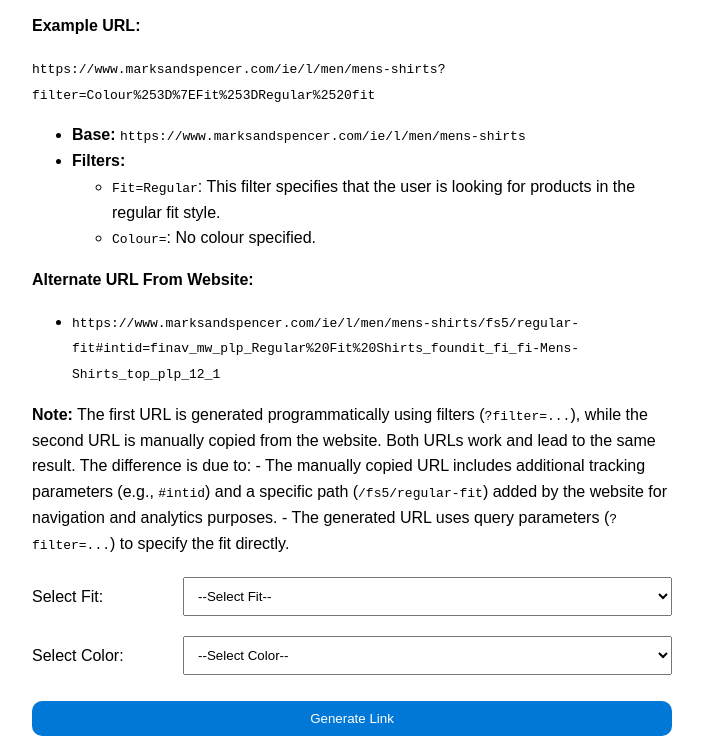
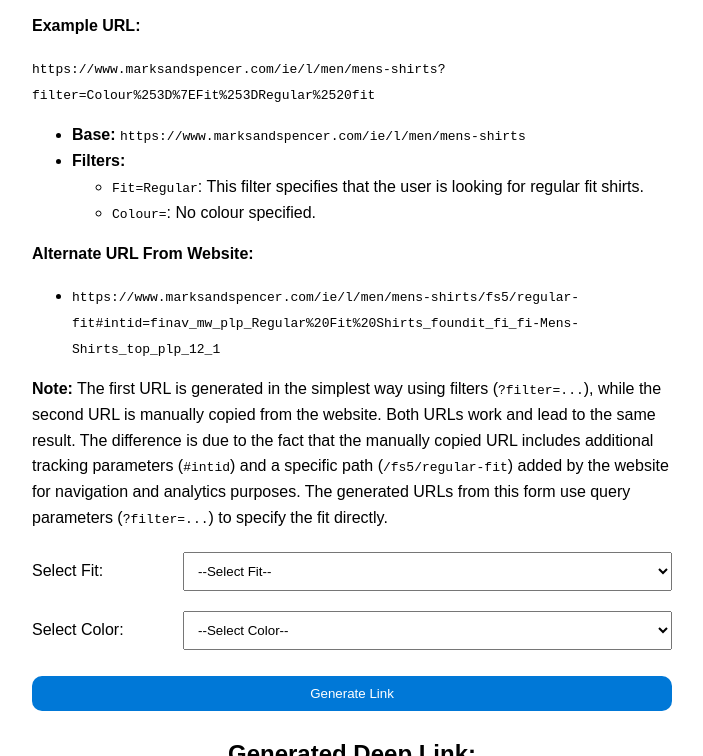
Before and after one commit to aileenho51/int-task-pt2, a plain HTML site: page index.html in a window 1280 px wide. Shown: the part 718-1474 px from the top of the page, without its empty margins (288-991 px from the left). Drawn offline with Linux system fonts and the light colour scheme.

Commit message:
Changes for clarity and improved documentation

```diff
--- a/index.html
+++ b/index.html
@@ -117,7 +117,7 @@
                 <li><strong>Base:</strong> <code>https://www.marksandspencer.com/ie/l/men/mens-shirts</code></li>
                 <li><strong>Filters:</strong>
                     <ul>
-                        <li><code>Fit=Regular</code>: This filter specifies that the user is looking for products in the regular fit style.</li>
+                        <li><code>Fit=Regular</code>: This filter specifies that the user is looking for regular fit shirts.</li>
                         <li><code>Colour=</code>: No colour specified.</li>
                     </ul>
                 </li>
@@ -127,11 +127,11 @@
             <ul>
                 <li><code>https://www.marksandspencer.com/ie/l/men/mens-shirts/fs5/regular-fit#intid=finav_mw_plp_Regular%20Fit%20Shirts_foundit_fi_fi-Mens-Shirts_top_plp_12_1</code></li>
             </ul>
-            <p><strong>Note:</strong> The first URL is generated programmatically using filters (<code>?filter=...</code>), while the second URL is manually copied from the website. Both URLs work and lead to the same result.
+            <p><strong>Note:</strong> The first URL is generated in the simplest way using filters (<code>?filter=...</code>), while the second URL is manually copied from the website. Both URLs work and lead to the same result.
 
-            The difference is due to:
-            - The manually copied URL includes additional tracking parameters (e.g., <code>#intid</code>) and a specific path (<code>/fs5/regular-fit</code>) added by the website for navigation and analytics purposes.
-            - The generated URL uses query parameters (<code>?filter=...</code>) to specify the fit directly.</p>
+            The difference is due to the fact that the manually copied URL includes additional tracking parameters (<code>#intid</code>) and a specific path (<code>/fs5/regular-fit</code>) added by the website for navigation and analytics purposes.
+
+            The generated URLs from this form use query parameters (<code>?filter=...</code>) to specify the fit directly.</p>
 
             <div class="form-row">
                 <div class="form-column">
```
